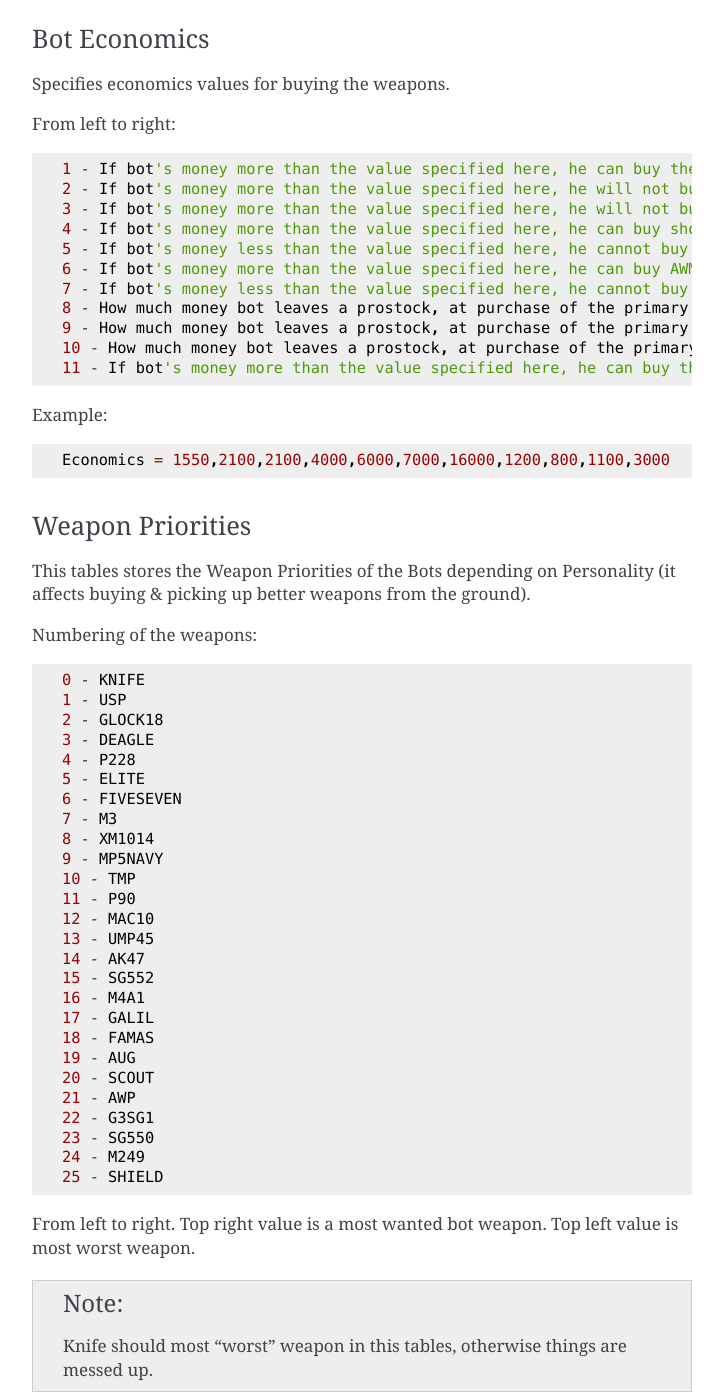
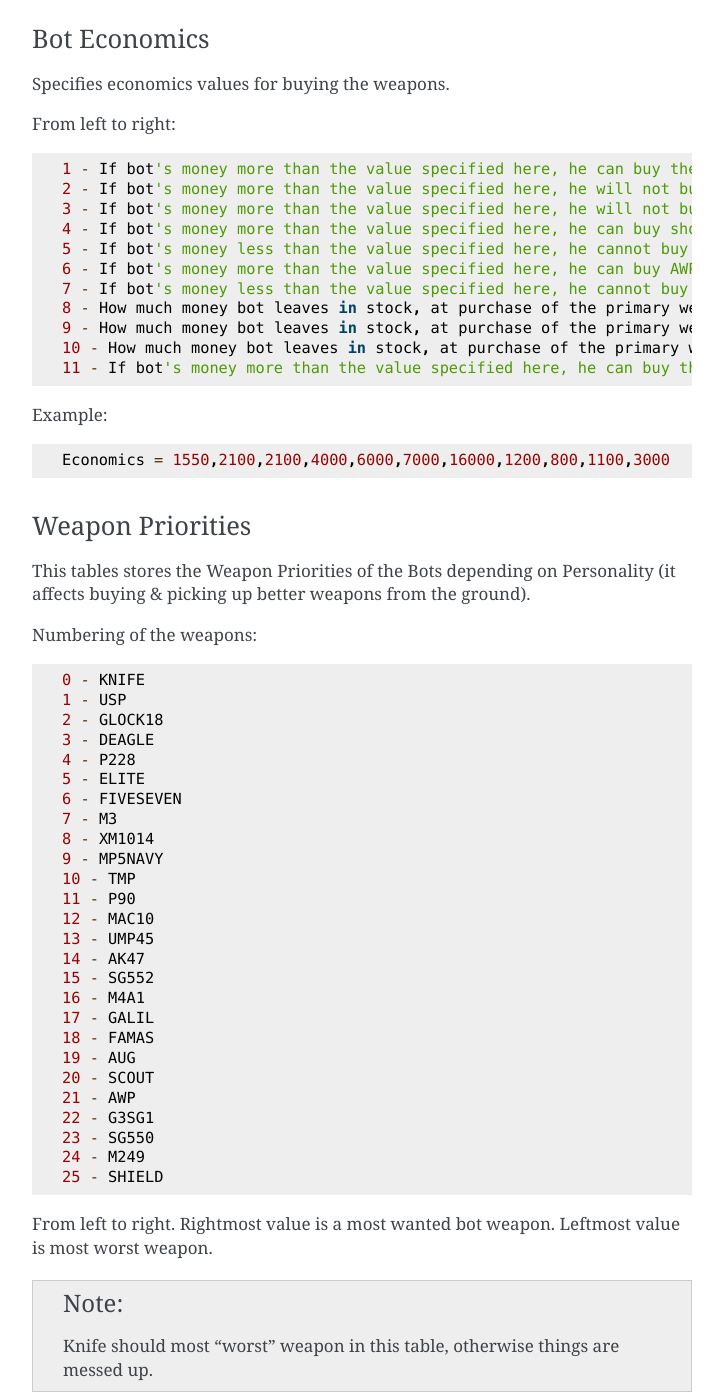
Before and after one commit to yapb/docs, a Sphinx documentation site: the page built from docs/configuring.rst, in a window 1280 px wide and 1400 px high, scrolled down 13335 px. Shown: the whole window, without its empty margins (388-1111 px from the left). Built offline with Sphinx 7.4.7, drawn with Linux system fonts in a browser that asks for light colours.

Commit message:
Some text corrections

```diff
--- a/docs/configuring.rst
+++ b/docs/configuring.rst
@@ -605,11 +605,11 @@
     3 - If bot's money more than the value specified here, he will not buy SMGs (MP5, MAC10, TMP, P90, UMP45, SCOUT) (only for Ts) (+ 8/9/10))
     4 - If bot's money more than the value specified here, he can buy shotguns (M3, XM1014).
     5 - If bot's money less than the value specified here, he cannot buy shotguns (M3, XM1014).
-    6 - If bot's money more than the value specified here, he can buy AWM, SG550, G3SG1, M249.
-    7 - If bot's money less than the value specified here, he cannot buy AWM, SG550, G3SG1, M249.
-    8 - How much money bot leaves a prostock, at purchase of the primary weapon (only for type of behaviour - Normal)
-    9 - How much money bot leaves a prostock, at purchase of the primary weapon (only for type of behaviour - Rusher).
-    10 - How much money bot leaves a prostock, at purchase of the primary weapon  (only for type of behaviour - Careful).
+    6 - If bot's money more than the value specified here, he can buy AWP, SG550, G3SG1, M249.
+    7 - If bot's money less than the value specified here, he cannot buy AWP, SG550, G3SG1, M249.
+    8 - How much money bot leaves in stock, at purchase of the primary weapon (only for type of behaviour - Normal)
+    9 - How much money bot leaves in stock, at purchase of the primary weapon (only for type of behaviour - Rusher).
+    10 - How much money bot leaves in stock, at purchase of the primary weapon  (only for type of behaviour - Careful).
     11 - If bot's money more than the value specified here, he can buy the shield.
 
 Example::
@@ -649,9 +649,9 @@
     24 - M249
     25 - SHIELD
 
-From left to right. Top right value is a most wanted bot weapon. Top left value is most worst weapon.
+From left to right. Rightmost value is a most wanted bot weapon. Leftmost value is most worst weapon.
 
-.. Note:: Knife should most "worst" weapon in this tables, otherwise things are messed up.
+.. Note:: Knife should most "worst" weapon in this table, otherwise things are messed up.
 
 Examples::
 
```
